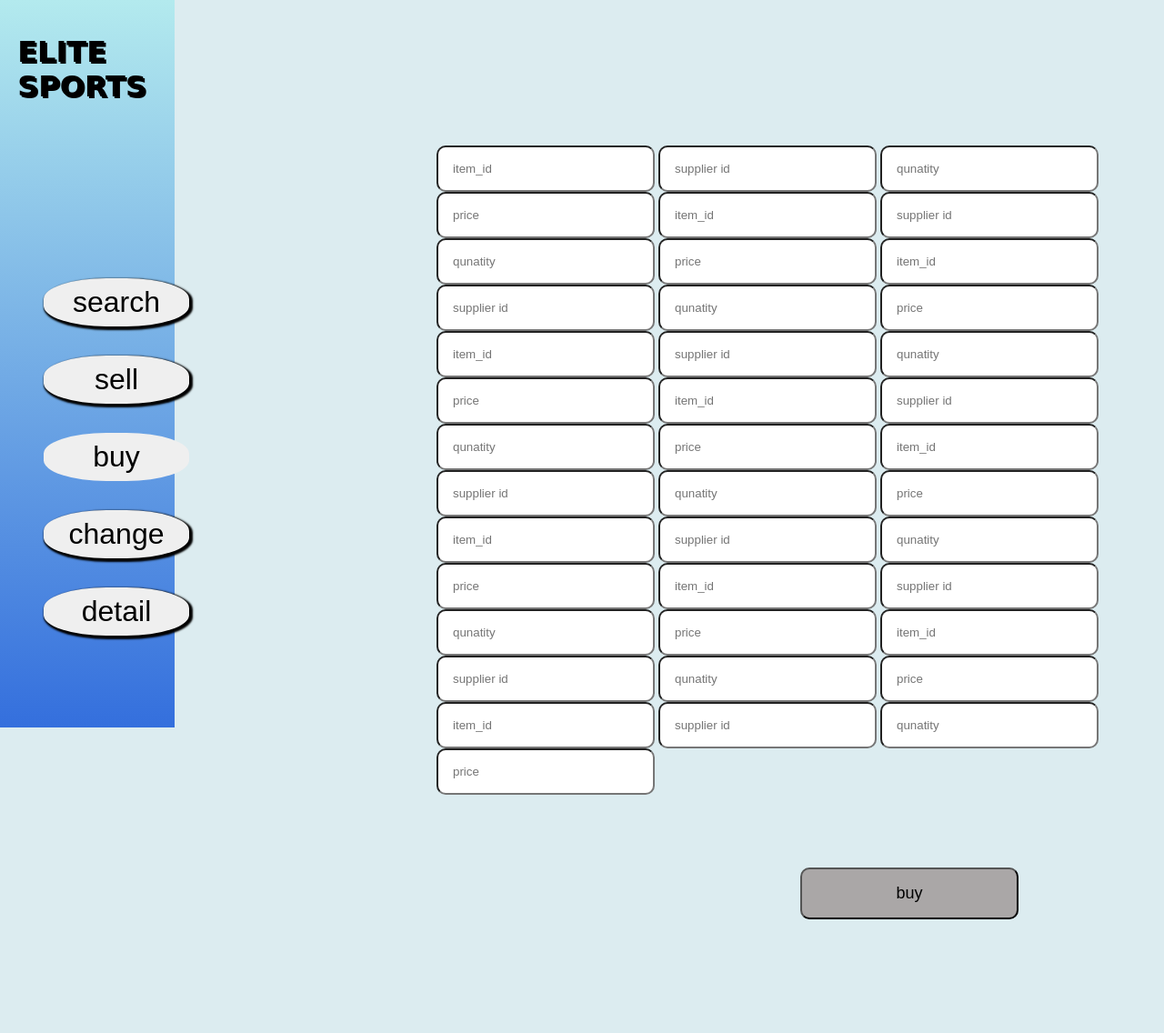
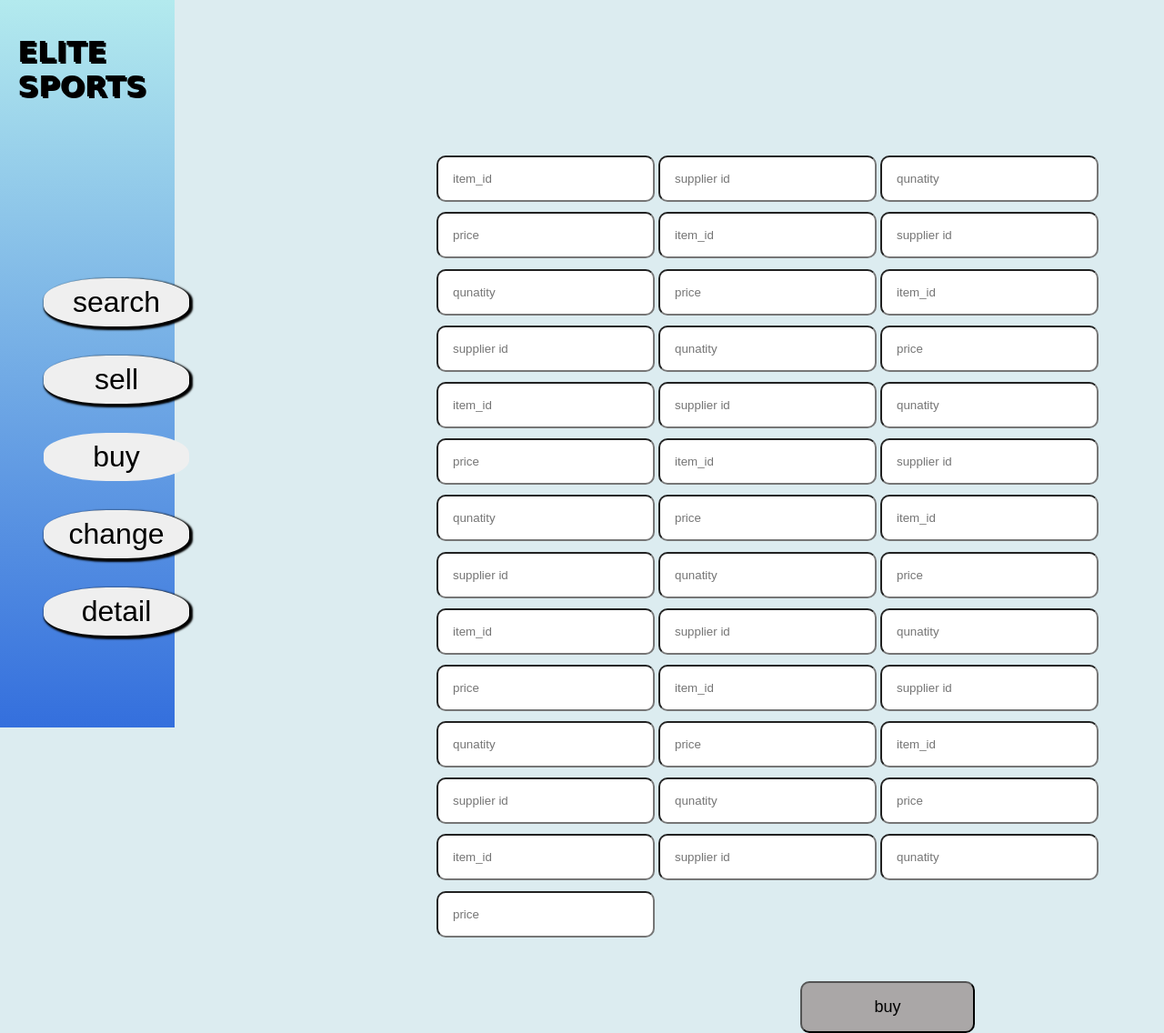
Before and after one commit to Legolas1086/inventory_control, a Django app: page /buy/ in a window 1280 px wide. Shown: the whole page at 91% size. Before the commit the page ends 1011 px from the top, so only its background shows below. Run offline with Django 3.2, Linux system fonts and the light colour scheme; some web fonts are replaced.

Commit message:
margin changes

```diff
--- a/inventory/templates/buy.html
+++ b/inventory/templates/buy.html
@@ -184,16 +184,17 @@
         padding: 1rem;
         width:15rem;
         border-radius: 10px;
+        margin-top: 0.7rem;
     }
 
     form > #submit{
         padding: 1rem;
-        width: 15rem;
+        width: 12rem;
         border-radius: 10px;
         background-color: rgb(170, 167, 167);
         font-size: large;
         margin-left: 25rem;
-        margin-top: 5rem;
+        margin-top: 3rem;
 
     }
 
--- a/inventory/templates/sell.html
+++ b/inventory/templates/sell.html
@@ -194,7 +194,7 @@
     #item_id_8,#c_name_8,#c_no_8,#quantity_8,#price_8,#item_id_9,#c_name_9,#c_no_9,#quantity_9,#price_9{
         padding: 1rem;
         border-radius: 10px;
-
+        margin-top: 0.7rem;
 
     }
 
```
